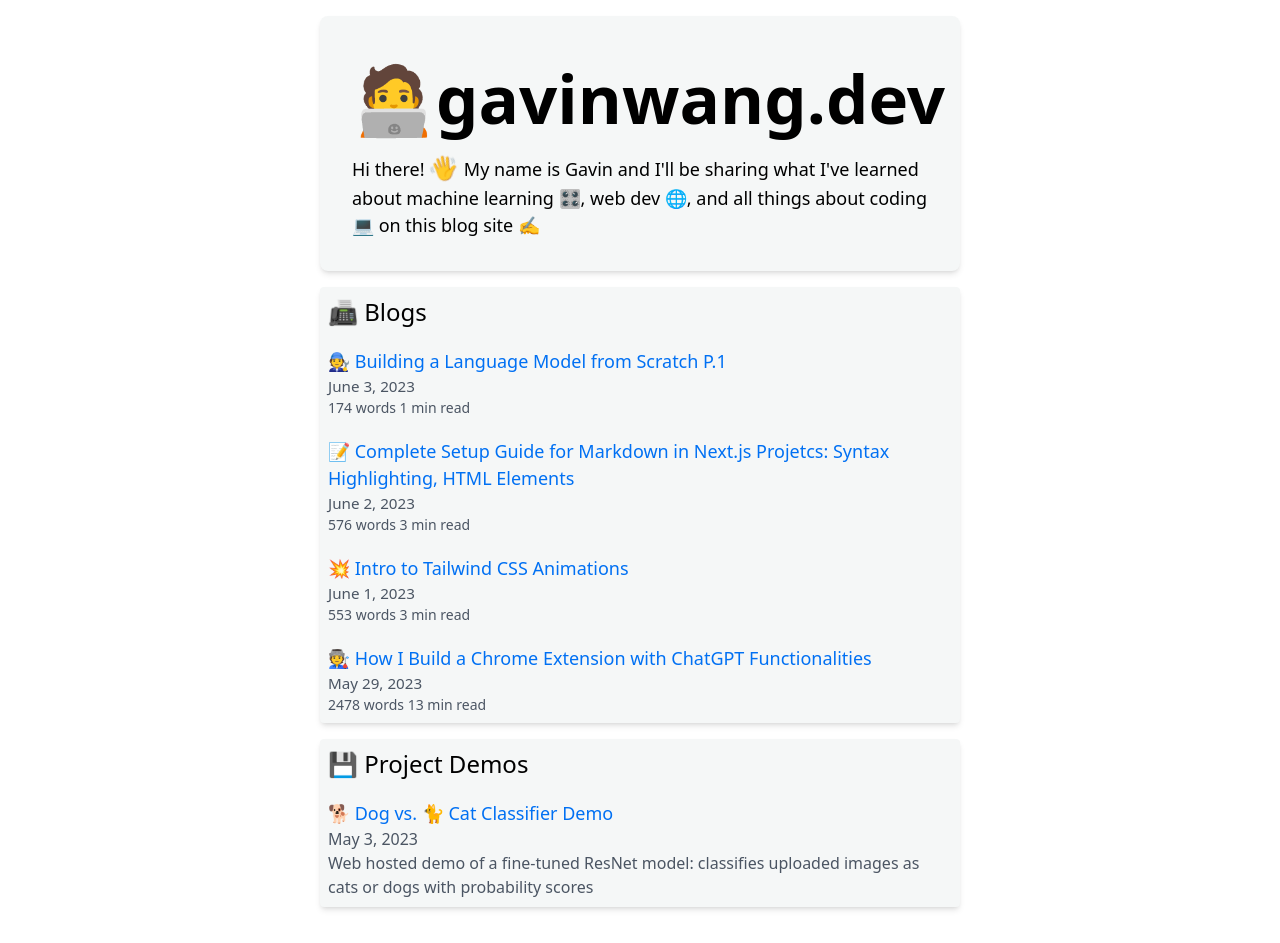
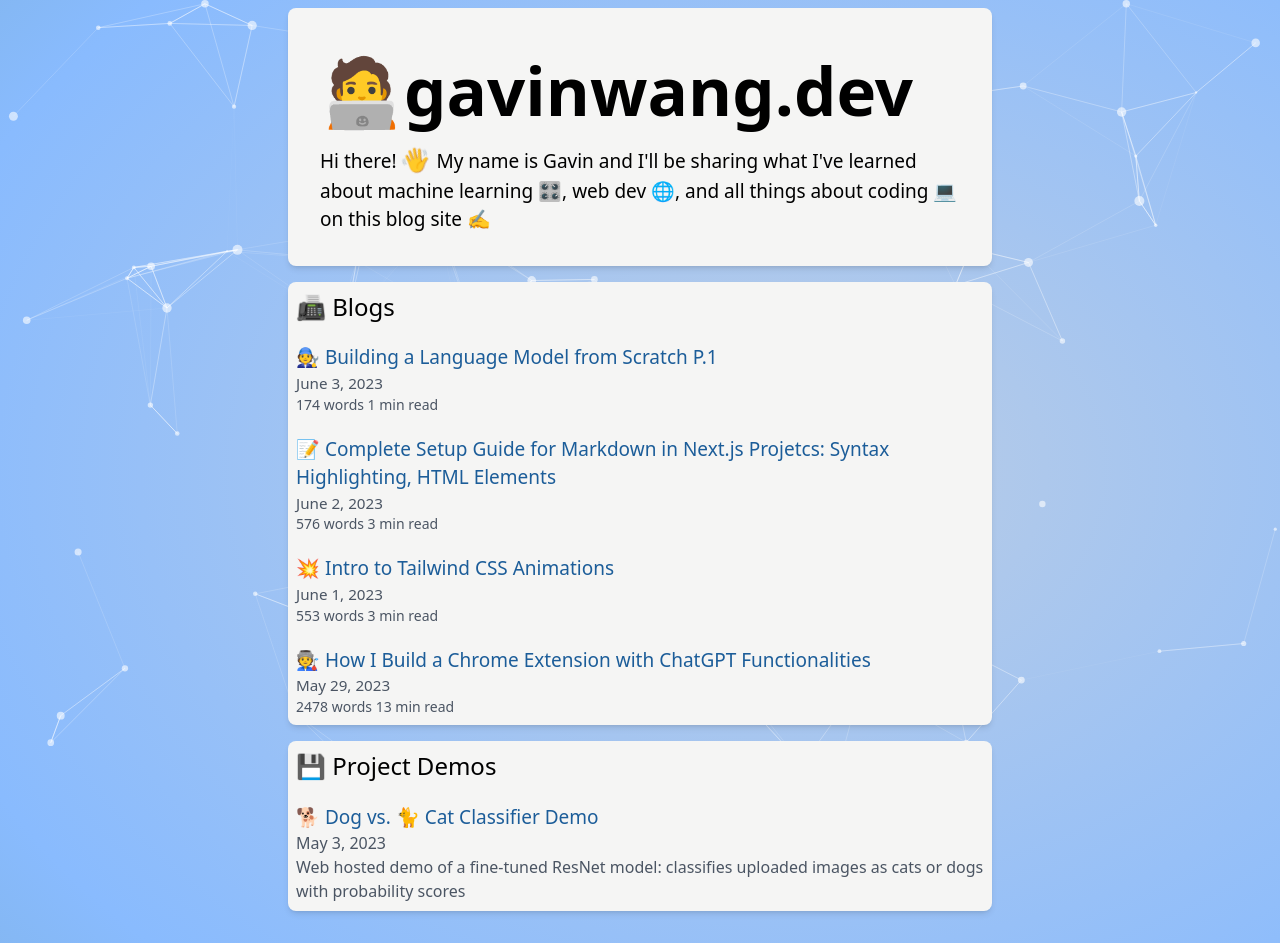
Before and after one commit to wry0313/gavinwang.dev, a Next.js app: page / in a window 1280 px wide. Built offline with nearby package versions, Linux system fonts and the light colour scheme.

Commit message:
particle background

```diff
--- a/components/layout.js
+++ b/components/layout.js
@@ -1,11 +1,16 @@
 import Head from 'next/head';
 import Link from 'next/link';
+import ParticlesBG from "./particles";
+
 
 export const siteTitle = 'gavinwang.dev Personal Developer Blog Site';
 
 export default function Layout({ children, home }) {
+
   return (
-    <div className="max-w-[42rem] py-[1rem] px-[1rem] mx-auto text-[18px]">
+    <div className={home ? 'gradient-animation' : ''}>
+      <ParticlesBG className="z-0"></ParticlesBG>
+       <div className=" z-40 relative max-w-[44rem] pt-2 pb-8 mx-auto text-[19px]">
       <Head>
         <link rel="shortcut icon" href="/images/favicon.ico" />
         <link rel="apple-touch-icon" sizes="180x180" href="/images/apple-touch-icon.png" />
@@ -23,9 +28,10 @@ export default function Layout({ children, home }) {
 
       {!home && (
         <div className="mt-[2rem] mb-[8rem] inline-block hover:scale-110 duration-300">
-         <Link className="text-[#0070f3]" href="/">🔙 Back to home</Link>
+         <Link className="text-sky-700" href="/">🔙 Back to home</Link>
         </div>
       )}
     </div>
+    </div>
   );
 }
--- /dev/null
+++ b/components/particles.js
@@ -0,0 +1,97 @@
+import { useCallback } from "react";
+import Particles from "react-particles";
+import { loadFull } from "tsparticles";
+
+export default function ParticlesBG () {
+    const particlesInit = useCallback(async engine => {
+        console.log(engine);
+        // you can initiate the tsParticles instance (engine) here, adding custom shapes or presets
+        // this loads the tsparticles package bundle, it's the easiest method for getting everything ready
+        // starting from v2 you can add only the features you need reducing the bundle size
+        await loadFull(engine);
+    }, []);
+
+    const particlesLoaded = useCallback(async container => {
+        await console.log(container);
+    }, []);
+
+    return (
+        <Particles
+            id="tsparticles"
+            init={particlesInit}
+            loaded={particlesLoaded}
+            options={{
+                background: {
+                    color: {
+                        value: "",
+                    },
+                },
+                fpsLimit: 120,
+                interactivity: {
+                    events: {
+                        onClick: {
+                            enable: true,
+                            mode: "push",
+                        },
+                        onHover: {
+                            enable: true,
+                            mode: "repulse",
+                        },
+                        resize: true,
+                    },
+                    modes: {
+                        push: {
+                            quantity: 1,
+                        },
+                        repulse: {
+                            distance: 100,
+                            duration: 1,
+                        },
+                    },
+                },
+                particles: {
+                    color: {
+                        value: ["#ffffff"]
+                    },
+                    links: {
+                        color: "#ffffff",
+                        distance: 150,
+                        enable: true,
+                        opacity: 0.5,
+                        width: 1,
+                    },
+                    collisions: {
+                        enable: true,
+                    },
+                    move: {
+                        direction: "none",
+                        enable: true,
+                        outModes: {
+                            default: "bounce",
+                        },
+                        random: false,
+                        speed: 2,
+                        straight: false,
+                    },
+                    number: {
+                        density: {
+                            enable: true,
+                            area: 800,
+                        },
+                        value: 80,
+                    },
+                    opacity: {
+                        value: 0.6,
+                    },
+                    shape: {
+                        type: ["circle"],
+                    },
+                    size: {
+                        value: { min: 1, max: 5 },
+                    },
+                },
+                detectRetina: true,
+            }}
+        />
+    );
+};
--- a/components/typewriter_animation.js
+++ b/components/typing.js
@@ -1,6 +1,6 @@
 import React, { useEffect, useState } from 'react';
 
-export default function TypewriterAnimation(props) {
+export default function Typing(props) {
     const [currentText, setCurrentText] = useState('');
     const text = props.text;
     const speed = props.speed;
--- a/package.json
+++ b/package.json
@@ -16,8 +16,12 @@
     "react": "18.2.0",
     "react-dom": "18.2.0",
     "react-markdown": "^8.0.7",
+    "react-particles": "^2.9.3",
     "react-syntax-highlighter": "^15.5.0",
-    "rehype-raw": "^6.1.1"
+    "react-tsparticles": "^2.9.3",
+    "rehype-raw": "^6.1.1",
+    "tsparticles": "^2.9.3",
+    "tsparticles-engine": "^2.9.3"
   },
   "devDependencies": {
     "@tailwindcss/typography": "^0.5.9",
--- a/pages/dog.js
+++ b/pages/dog.js
@@ -113,7 +113,11 @@ export default function Demo() {
 
     return (
         <Layout>
+            <head>
+
+            </head>
             <Head>
+
                 <title>Dog vs. Cat Classifyer</title>
             </Head>
             <div className={animationClass}>
@@ -128,7 +132,6 @@ export default function Demo() {
 
                     {imageUrl && <Image src={imageUrl} alt="selected pic" height={288} width={288} className="mt-[2rem] mx-auto rounded-lg shadow" />}
                     {predictionText && <h1 className="text-center">{predictionText}</h1>}
-
                     <div className="no-scrollbar flex mt-[2rem] overflow-x-scroll bg-[#F5F7F7] shadow rounded-lg py-2">
                         <Image className="flex-none ml-2 mr-1 rounded-lg hover:scale-110 duration-300" onClick={() => handleImageClick('/project/dog1.png')} src="/project/dog1.png" height={100} width={(300 / 168) * 100} alt="Dog 1" />
                         <Image className="flex-none mx-1 rounded-lg hover:scale-110 duration-300" onClick={() => handleImageClick('/project/dog2.png')} src="/project/dog2.png" height={100} width={(316 / 159) * 100} alt="Dog 2" />
--- /dev/null
+++ b/pages/hello.js
@@ -0,0 +1,9 @@
+import ParticlesBG from "../components/particles";
+
+export default function App () {
+    return(
+        <>
+        <ParticlesBG></ParticlesBG>
+        </>
+    )
+};
--- a/pages/index.js
+++ b/pages/index.js
@@ -1,12 +1,9 @@
 import Head from 'next/head';
-
-import Layout, {siteTitle} from '../components/layout';
+import Layout, { siteTitle } from '../components/layout';
+import { getSortedPostsData } from '../lib/posts';
 import Link from 'next/link';
 import Date from '../components/date';
-import TypewriterAnimation from '../components/typewriter_animation';
-
-
-import { getSortedPostsData } from '../lib/posts';
+import Typing from '../components/typing';
 
 export async function getStaticProps() {
   const allPostsData = getSortedPostsData();
@@ -24,23 +21,21 @@ export default function Home({ allPostsData }) {
       <Head>
         <title>{siteTitle}</title>
       </Head>
-      <header className="flex flex-col bg-[#F5F7F7] shadow-md rounded-lg p-8 hover:scale-105 duration-300 animate-fadeIn">
+      <section className="front-page-card">
         <h1 className="text-[2.2rem] md:text-[4.2rem] font-bold flex">
-      🧑‍💻<TypewriterAnimation text="gavinwang.dev" speed="400" />
+          🧑‍💻<Typing text="gavinwang.dev" speed="400" />
         </h1>
-      <section id="self-introduction">
         <p className="inline">Hi there! </p>
         <div className="inline-block animate-wiggle text-[1.5rem]"> 👋 </div>
         <p className="inline"> My name is Gavin and I'll be sharing what I've learned about machine learning 🎛️, web dev 🌐, and all things about coding 💻 on this blog site ✍️</p>
       </section>
-      </header>
 
-      <section className="bg-[#F5F7F7] shadow-md rounded p-2 my-4 hover:scale-105 duration-300 animate-fadeIn">
+      <section className=" p-2 mt-4 front-page-card">
         <h2 className="text-[1.5rem] leading-[1.4]">📠 Blogs</h2>
         <ul className="list-none">
           {allPostsData.map((post) => (
             <li className="mt-[1.25rem]" key={post.id}>
-              <Link className="text-[#0070f3]" href={`/posts/${post.id}`}>
+              <Link className="text-lapis" href={`/posts/${post.id}`}>
                 {post.title}
               </Link>
               <br />
@@ -55,11 +50,11 @@ export default function Home({ allPostsData }) {
         </ul>
       </section>
 
-      <section className="bg-[#F5F7F7] shadow-md rounded p-2 mt-4 hover:scale-105 duration-300 animate-fadeIn">
+      <section className="mt-4 p-2 front-page-card">
         <h2 className="text-[1.5rem] leading-[1.4]">💾 Project Demos</h2>
         <ul className="list-none">
           <li className="mt-[1.25rem] leading-2">
-            <Link className="text-[#0070f3]" href="/dog">
+            <Link className="text-lapis" href="/dog">
               🐕 Dog vs. 🐈 Cat Classifier Demo
             </Link>
             <div className="text-gray-600 text-base">
--- a/pages/posts/[id].js
+++ b/pages/posts/[id].js
@@ -12,7 +12,7 @@ import Image from 'next/image';
 
 export default function Post({ content, data, wordCount, readTime }) {
     return (
-        <Layout>
+        <Layout article>
             <Head>
                 <title>{data.title}</title>
             </Head>
@@ -41,7 +41,7 @@ export default function Post({ content, data, wordCount, readTime }) {
                               PreTag="div"
                             />
                           ) : (
-                                 <code {...props} className="text-cyan-900 bg-[#F5F7F7] shadow-xs rounded-lg p-1">
+                                 <code {...props} className="text-cyan-900 bg-zinc-100 shadow-xs rounded-lg p-1">
                               {children}
                             </code>
                           )
--- a/styles/global.css
+++ b/styles/global.css
@@ -3,16 +3,44 @@
   @tailwind utilities;
 
   @layer utilities {
-
-    /* Chrome, Safari and Opera */
     .no-scrollbar::-webkit-scrollbar {
       display: none;
     }
-
     .no-scrollbar {
       -ms-overflow-style: none;
-      /* IE and Edge */
       scrollbar-width: none;
-      /* Firefox */
     }
   }
+
+  @layer components {
+    .front-page-card {
+     @apply bg-stone-100 shadow-md rounded-lg p-8 hover:scale-105 duration-300 animate-fadeIn
+    }
+
+    /* ... */
+  }
+
+  .gradient-animation {
+    background: radial-gradient( #bbcde5, #89bbfe,#639fab,#acedff, #639fab);
+    background-size: 400% 400%;
+    animation: gradient 40s ease infinite;
+  }
+
+  @keyframes gradient {
+    0% {
+      background-position: 0% 50%;
+    }
+    50% {
+      background-position: 100% 50%;
+    }
+    100% {
+      background-position: 0% 50%;
+    }
+  }
+
+  @layer base {
+    a {
+      @apply text-white;
+    }
+    /* ... */
+  }
--- a/tailwind.config.js
+++ b/tailwind.config.js
@@ -13,10 +13,13 @@ module.exports = {
         transparent: 'transparent',
         current: 'currentColor',
         'black': '#222222',
-        'white': 'ffffff',
+        'white': '#ffffff',
         'lapis': '#1c5d99',
         'moonstone': '#639fab',
-        'powder': '#bbcde5'
+        'powder': '#bbcde5',
+        'neon': '#acedff',
+        'softblue': '#89bbfe',
+        'frenchgray': '#d2d5dd'
       },
       keyframes: {
         fadeIn: {
```
Also changed, not shown: 2 other files (tests, documents, lock files or other folders). Lines whose indentation alone changed are shown as unchanged.
